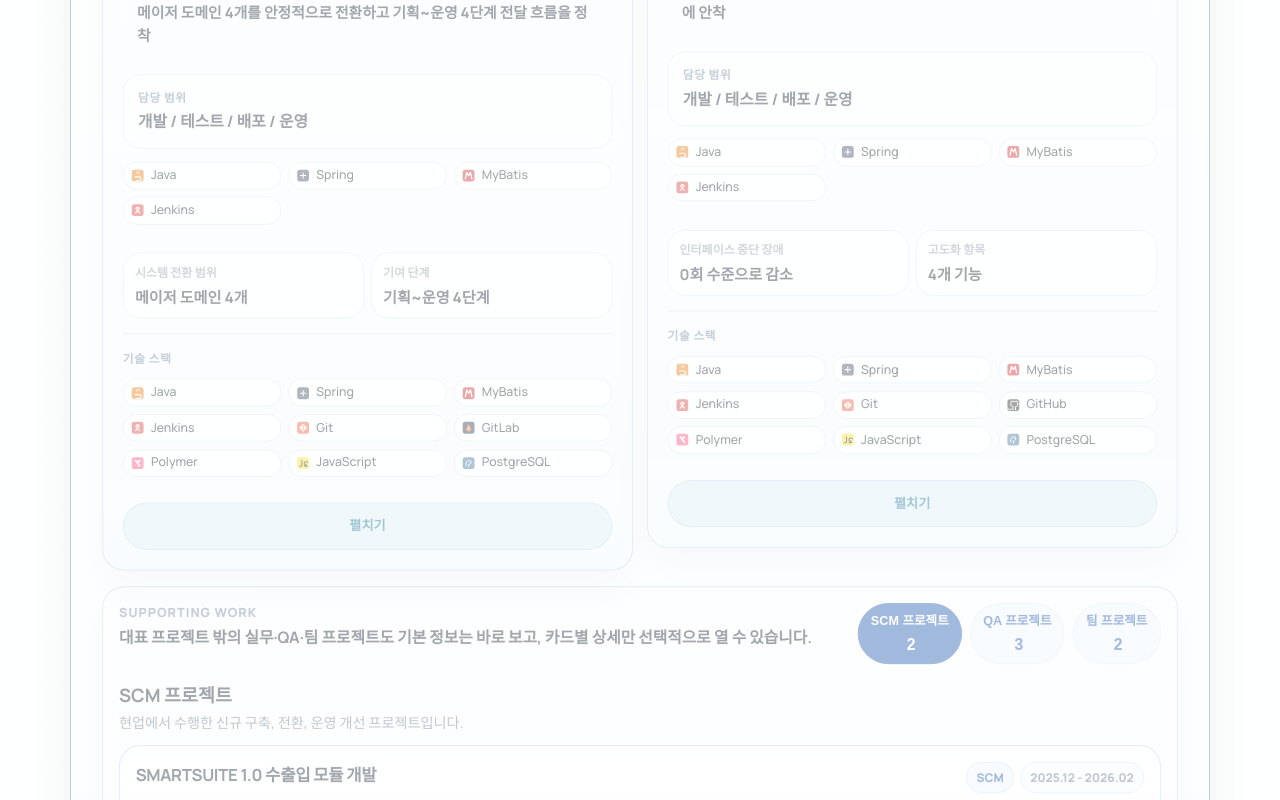
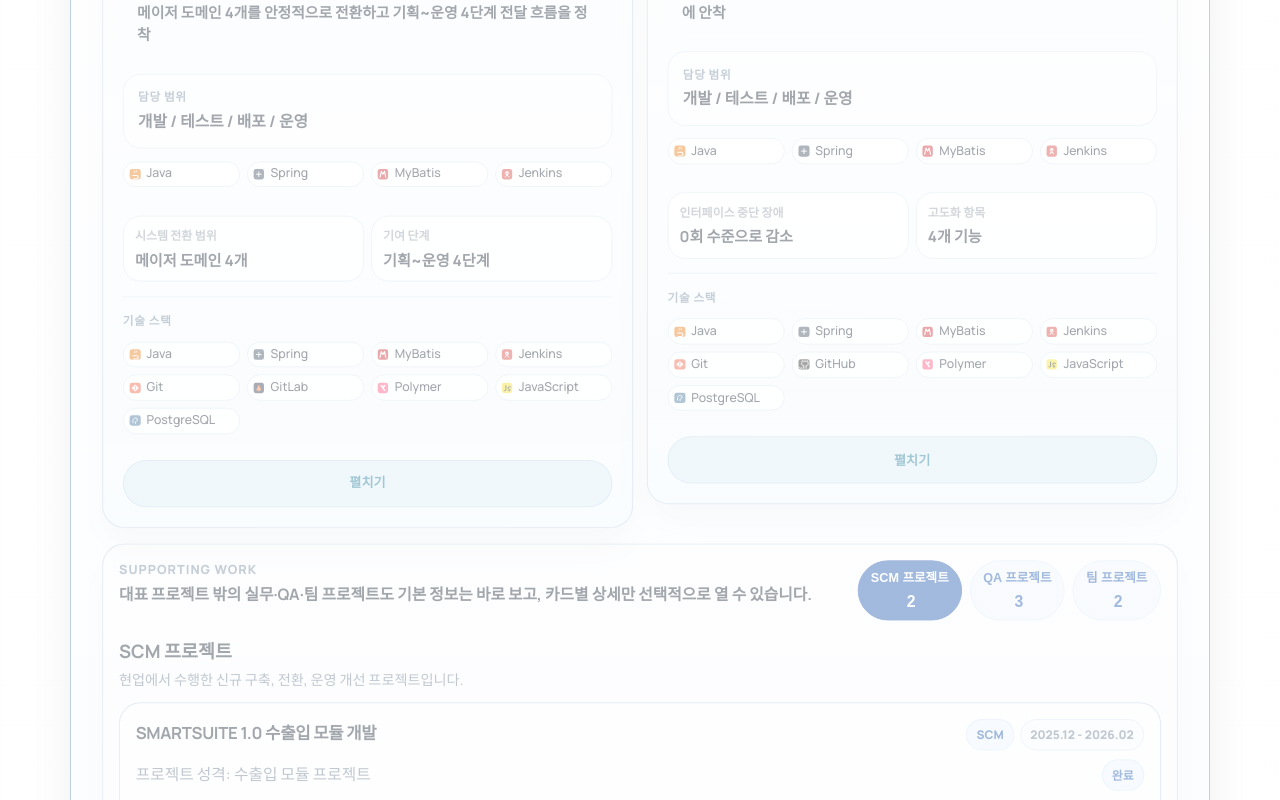
Before and after one commit to IanToo2/portfolio, a React (Vite) app: page / in a window 1280 px wide. Shown: the part 1520-2320 px from the top of the page. Built offline with nearby package versions, Linux system fonts and the light colour scheme.

Commit message:
Tighten shared tech chip spacing

```diff
--- a/src/styles/home.css
+++ b/src/styles/home.css
@@ -620,15 +620,15 @@
   list-style: none;
   padding: 0;
   display: grid;
-  grid-template-columns: repeat(auto-fit, minmax(160px, 1fr));
+  grid-template-columns: repeat(auto-fit, minmax(112px, 1fr));
   gap: 0.45rem;
 }
 
 .tech-pill-list li {
   display: inline-flex;
   align-items: center;
-  gap: 0.36rem;
-  padding: 0.3rem 0.64rem 0.3rem 0.36rem;
+  gap: 0.28rem;
+  padding: 0.24rem 0.5rem 0.24rem 0.28rem;
   border: 1px solid var(--line);
   border-radius: 999px;
   background: #ffffff;
@@ -644,12 +644,12 @@
 }
 
 .tech-pill-list--compact {
-  grid-template-columns: repeat(auto-fit, minmax(140px, 1fr));
+  grid-template-columns: repeat(auto-fit, minmax(104px, 1fr));
 }
 
 .tech-logo {
-  width: 1rem;
-  height: 1rem;
+  width: 0.88rem;
+  height: 0.88rem;
   display: block;
   flex-shrink: 0;
   object-fit: contain;
```
